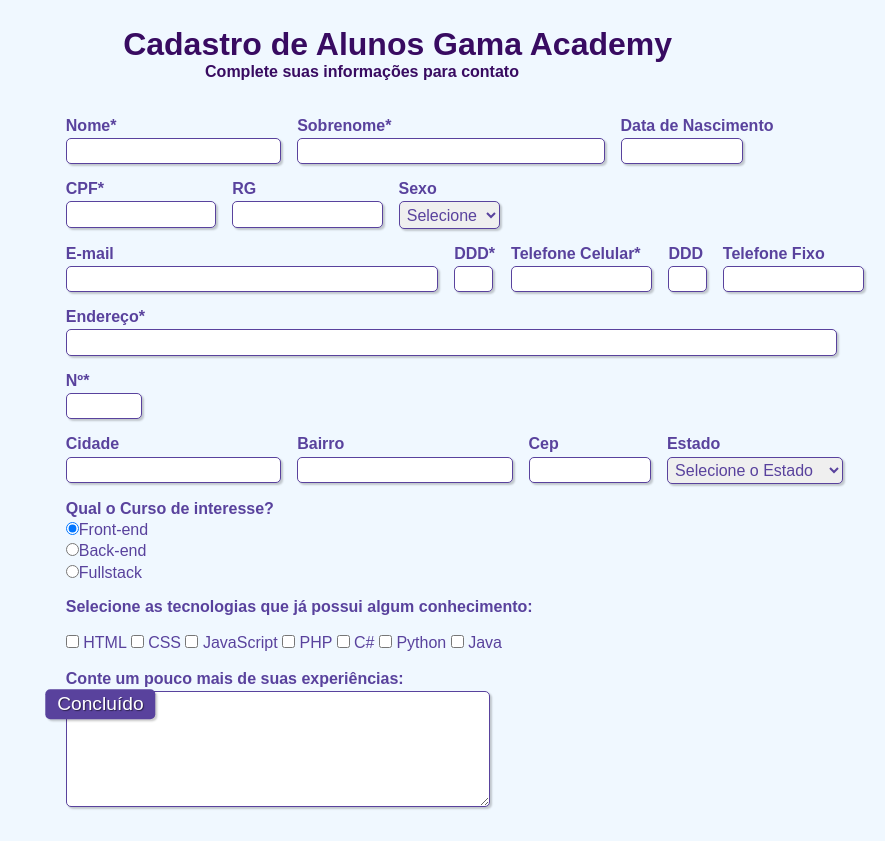
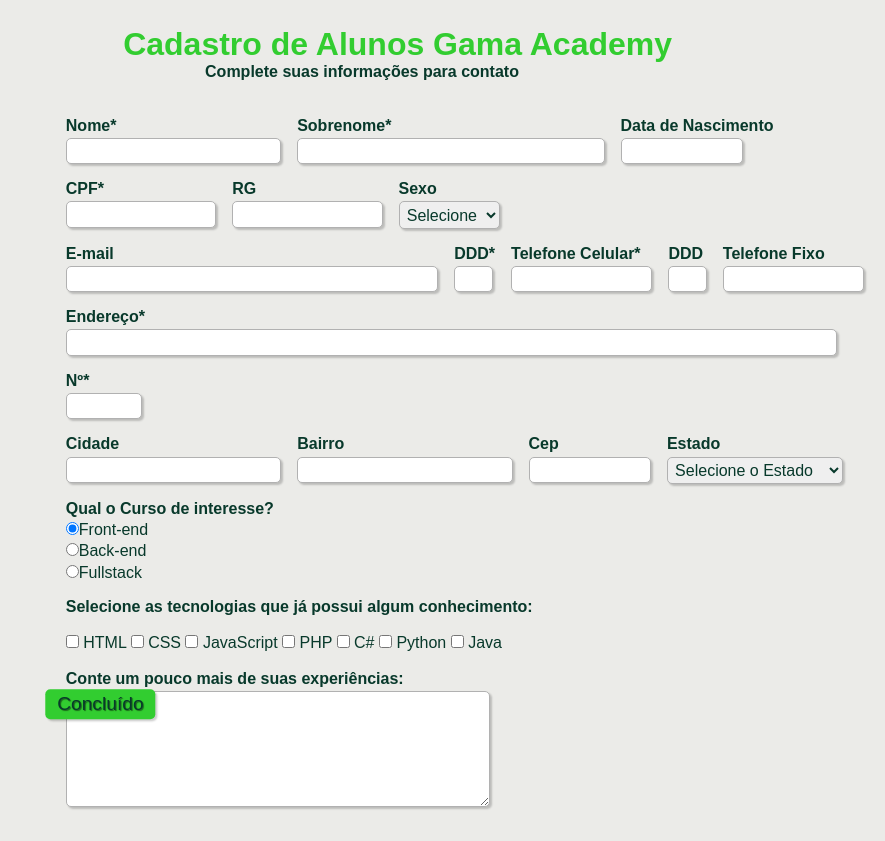
Before and after one commit to karinasrib/formulario, a plain HTML site: page index.html in a window 1280 px wide. Shown: the whole page, without its empty margins (395-1280 px from the left). Drawn offline with Linux system fonts and the light colour scheme.

Commit message:
Atualização das cores do site no CSS e ajustes no html

```diff
--- a/formulario.css
+++ b/formulario.css
@@ -7,14 +7,14 @@
 /* Elementos com o ID "titulo" */
 #titulo {
     font-family: sans-serif;
-    color: #380B61;
+    color: #32cd30;
     margin-left: 7%;
 }
 
 /* Elementos com o ID "subtitulo"*/
 #subtitulo {
     font-family: sans-serif;
-    color: #380B61;
+    color: #08392b;
     margin-left: 17%;
 
 }
@@ -30,10 +30,10 @@
 
 /* Elemento de tag <body> alterar as margens do numero 36 e do 2 */
 body{
-    background-color: #F0F8FF;
+    background-color: #ebebe8;
     font-family: sans-serif;
     font-size: 1em;
-    color: #59429d;
+    color: #08392b;
     margin-left: 36%;
     margin-top: 2%;
     justify-content: center;
@@ -43,7 +43,7 @@
 input, select, textarea, button {
     font-family: sans-serif;
     font-size: 1em;
-    color: #59429d;
+    color: #08392b;
     border-radius: 5px;
 }
 
@@ -65,7 +65,7 @@
 /* Elementos de classe "campo" de tag <label> */
 .campo label {
     margin-bottom: 0.2em;
-    color: #59429d;
+    color: #08392b;
     display: block;
 }
 
@@ -78,7 +78,7 @@
 /* Elementos de classe "campo" das tags <input> com atributo text e email, da tag <select> e da tag <textarea>*/
 .campo input[type="text"], .campo input[type="email"], .campo select, .campo textarea {
     padding: 0.2em;
-    border: 1px solid #59429d;
+    border: 1px solid #b1b1b1;
     box-shadow: 2px 2px 2px rgba(0,0,0,0.2);
     display: block;
 }
@@ -90,16 +90,16 @@
 
 /* Elemento de classe "campo" com tag <input>, <select> e <textarea> tocas com estado da pseudoclasse "focus"*/
 .campo input:focus, .campo select:focus, .campo textarea:focus {
-    background: #E0E0F8;
+    background: #e4e5e8;
 }
 
 /* Elemento de classe "botao" */
 .botao {
     font-size: 1.2em;
-    background: #59429d;
+    background: #32cd30;
     border: 0;
     margin-bottom: 1em;
-    color: #ffffff;
+    color: #08392b;
     padding: 0.2em 0.6em;
     box-shadow: 2px 2px 2px rgba(0,0,0,0.2);
     text-shadow: 1px 1px 1px rgba(0,0,0,0.5);
@@ -112,7 +112,7 @@
 
 /* Elemento de classe "botao" com o estado da pseudoclasse "hover" */
 .botao:hover {
-    background: #CCBBFF;
+    background: #c7fac7;
     box-shadow: inset 2px 2px 2px rgba(0,0,0,0.2);
     text-shadow: none;
 }
--- a/index.html
+++ b/index.html
@@ -10,7 +10,7 @@
     <link rel="stylesheet" type="text/css" href="formulario.css" media="screen">
 
     <!-- Título da página (aparece na aba) -->
-    <title>Cadastro</title>
+    <title>Cadastro Gama</title>
 </head>
 
 <body>
```
